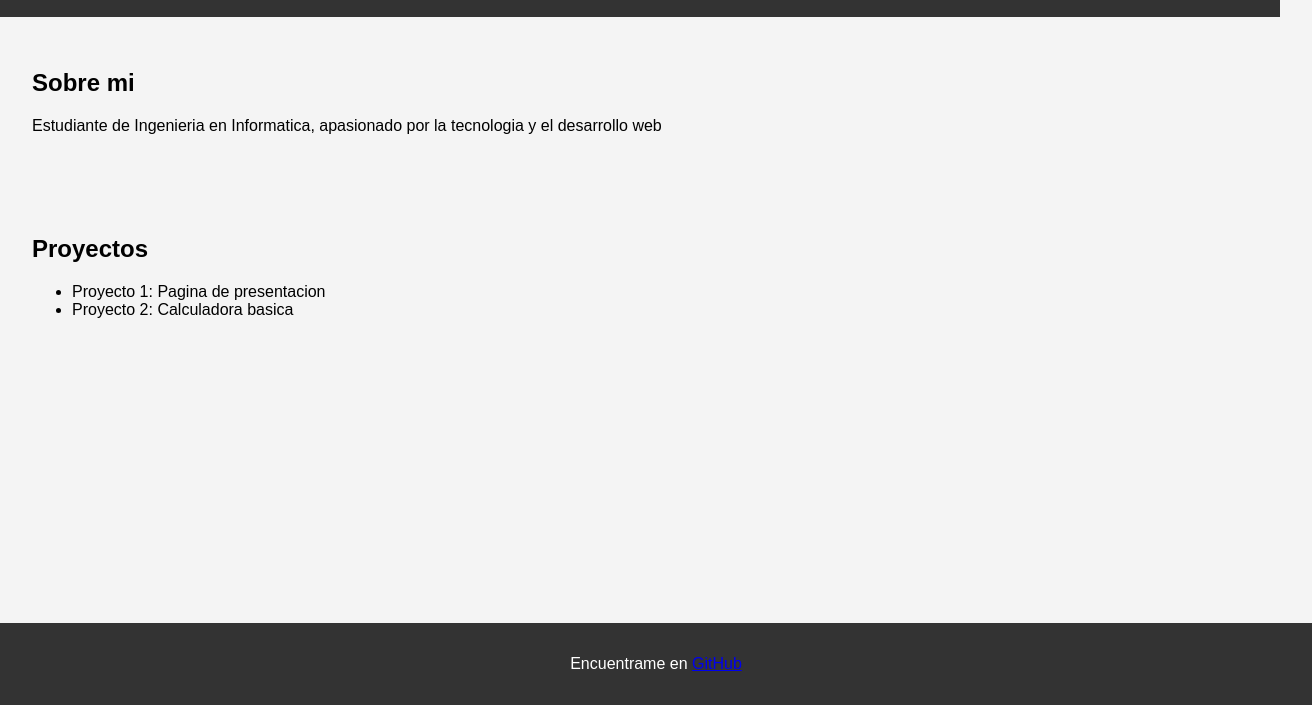
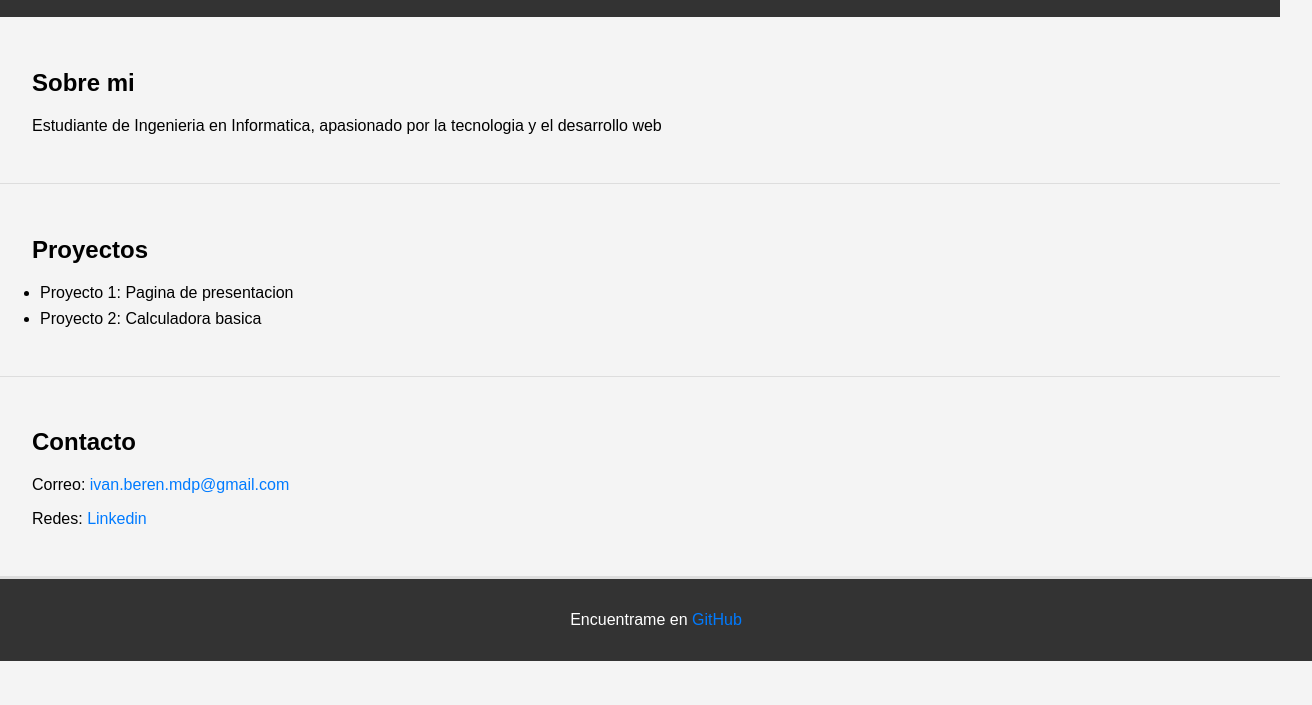
Before and after one commit to ivan-beren/portafolio, a plain HTML site: page index.html in a window 1280 px wide. Shown: the part 95-800 px from the top of the page, 1312 px wide, since content can reach past the window. Drawn offline with Linux system fonts and the light colour scheme.

Commit message:
Se agrega nueva seccion de contactos

```diff
--- a/index.html
+++ b/index.html
@@ -21,6 +21,11 @@
             <li>Proyecto 2: Calculadora basica</li>
         </ul>
     </section>
+    <section>
+        <h2>Contacto</h2>
+        <p>Correo: <a href="mailto:ivan.beren.mdp@gmail.com">ivan.beren.mdp@gmail.com</a></p>
+        <p>Redes: <a href="https://www.linkedin.com/in/ivanberengeno/" target="_blank">Linkedin</a></p>
+    </section>
     <footer>
         <p>Encuentrame en <a href="https://github.com/ivan-beren" target="_blank">GitHub</a></p>
     </footer>
--- a/styles/style.css
+++ b/styles/style.css
@@ -2,7 +2,7 @@ body {
     font-family: Arial, Helvetica, sans-serif;
     margin: 0;
     padding: 0;
-    background-color: #f4f4f4
+    background-color: #f4f4f4;
 }
 
 header {
@@ -14,6 +14,16 @@ header {
 
 section {
     padding: 2rem;
+    border-bottom: 1px solid #ddd;
+}
+
+ul {
+    list-style-type: disc;
+    padding-left: 0.5rem;
+}
+
+li {
+    margin-bottom: 0.5rem;
 }
 
 footer {
@@ -21,7 +31,17 @@ footer {
     background-color: #333;
     color: white;
     padding: 1rem;
-    position: fixed;
+    position: relative;
     bottom: 0;
     width: 100%;
+    border-top: 2px solid #ddd;
 }
+
+a {
+    color: #007bff;
+    text-decoration: none;
+}
+
+a:hover {
+    text-decoration: underline;
+}
```
